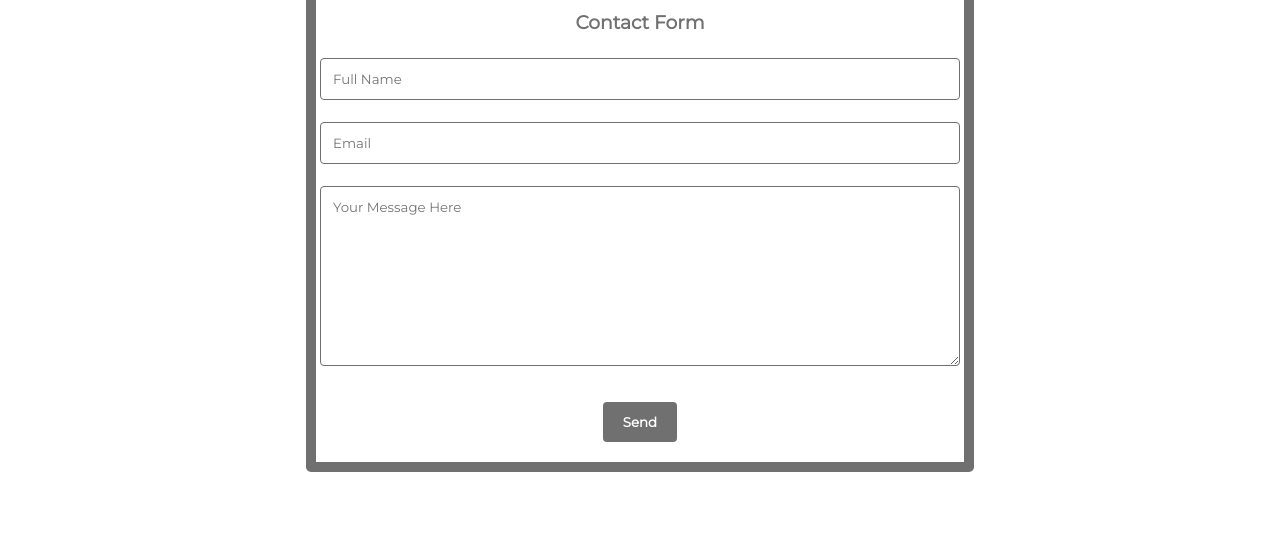
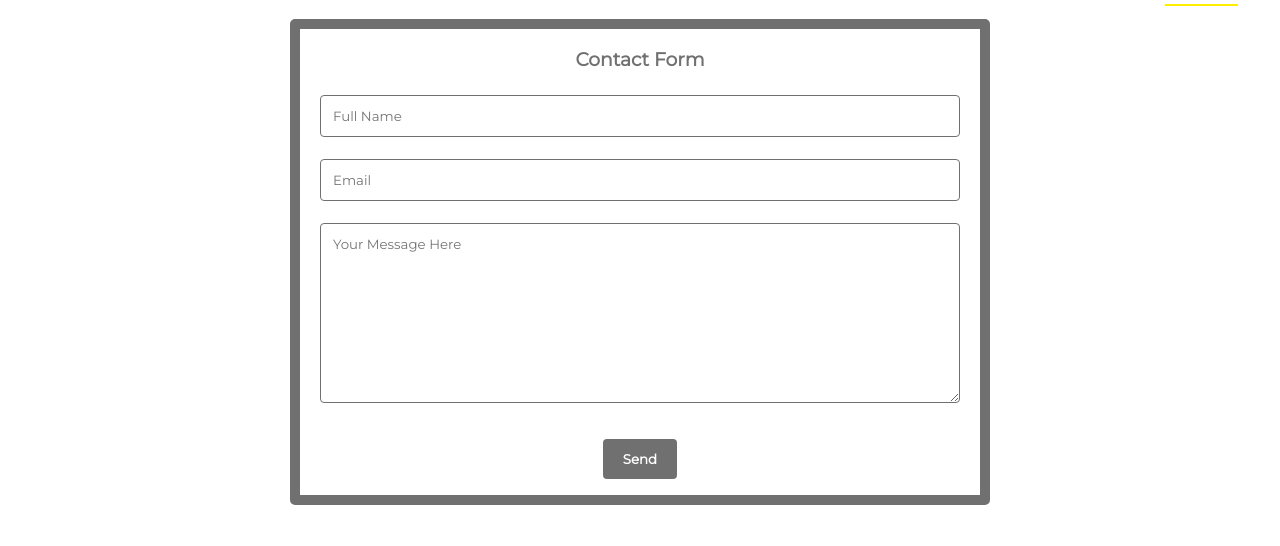
Before and after one commit to KostasAnagnostou/artwork-website, a plain HTML site: page contact.html in a window 1280 px wide. Shown: the part 87-633 px from the top of the page. Drawn offline with nearby package versions, Linux system fonts and the light colour scheme.

```diff
--- a/css/artworks.css
+++ b/css/artworks.css
@@ -567,7 +567,8 @@ a:link, a:active, a:visited {
 /* The Style for the Form */
 #form {
     border-radius: 5px;
-    padding: 4px;
+    padding-right:20px;
+    padding-left:20px;
     max-width:100%;
     display:block;
     margin-left:auto;
@@ -606,7 +607,7 @@ input[type=text], input[type=email], select, textarea {
   }
   input[type=submit]:hover {
     color: var(--secondary-color);
-    background-color: #f9f9f9;
+    background-color: #dcdcdc;
   }
 
   textarea{
@@ -829,7 +830,8 @@ input[type=text], input[type=email], select, textarea {
 /* the Container for the Contact FORM */
 #form {
     border-radius: 5px;
-    padding: 4px;
+    padding-right:20px;
+    padding-left:20px;
     max-width:50%;
     display:block;
     margin-left:auto;
```
Also changed, not shown: images/126509.png (added), images/54065.png (added), images/Logo-bird/Logo-bird-32.png (added), images/Logo-bird/Logo-bird.png (added), images/Maryam_Safa.jpg (added), images/fb-icon.png (added), images/instagram-icon.png (added), images/instagram-icon1.png (added), images/loading-indicator.gif (added), images/loading.gif (added), images/logo_maryam_safa.png (added), images/youtube-icon.png (added), images/youtube-icon1.png (added), js/menu.js (line endings or trailing spaces).
